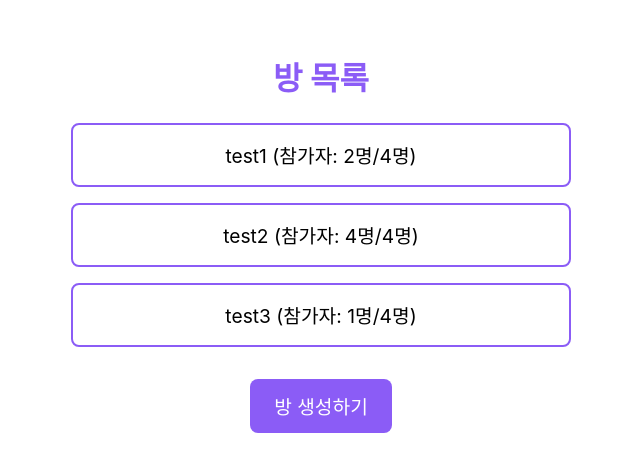
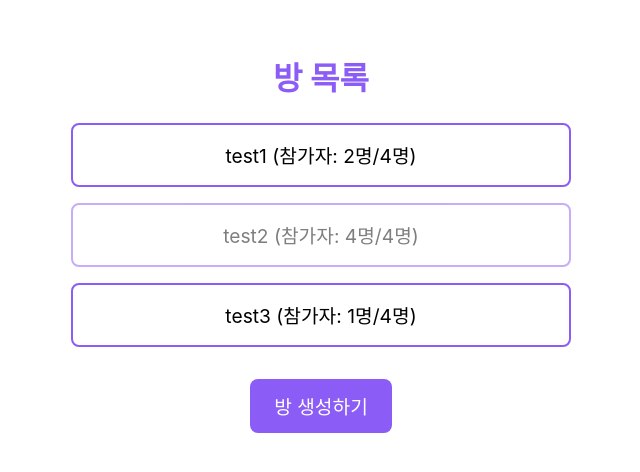
Before and after one commit to purity87/ladder-front, a React (Create React App) app: page / in a window 1280 px wide. Shown: the top 472 px of the page, without its empty margins (319-959 px from the left). Built offline with nearby package versions, Linux system fonts and the light colour scheme.

Commit message:
roomList disabled 추가 (Full 일때)

```diff
--- a/src/components/LadderBoard/GameRoom.js
+++ b/src/components/LadderBoard/GameRoom.js
@@ -6,7 +6,7 @@ export default function GameRoom() {
     // const params = new URLSearchParams(location.search);
     const roomId = location.pathname.split('/').pop();
     const nickname = location.pathname.split('/').pop();
-    const { roomInfo } = location.state || {};  // 부모 컴포넌트에서 넘겨준 상태
+    const { roomInfo } = location.state || {};  // BE에서 받아온 정보
 
     if (!roomId) return <div>Loading...</div>;
 
--- a/src/components/RoomList/JoinRoomModal.js
+++ b/src/components/RoomList/JoinRoomModal.js
@@ -45,7 +45,12 @@ const JoinRoomModal = ({ onClose, room }) => {
                     <button className="close-button" onClick={onClose}>
                         닫기
                     </button>
-                    <button className="join-button" onClick={handleJoin}>
+                    <button className="join-button"
+                            onClick={handleJoin}
+                            style={{
+                                opacity: !nickname,
+                            }}
+                            disabled={ !nickname }>
                         참석하기
                     </button>
                 </div>
--- a/src/components/RoomList/RoomList.js
+++ b/src/components/RoomList/RoomList.js
@@ -72,7 +72,12 @@ const RoomList = () => {
             <div className="room-list">
                 {rooms?.length > 0 ? (
                     rooms.map((room) => (
-                        <div key={room?.roomId} className="room-item" onClick={() => handleRoomClick(room)}>
+                        <div key={room?.roomId}
+                             className={`room-item ${room.lanes === room.attendeeCount ? 'disabled' : ''}`}
+                             onClick={() => {
+                            if (room.lanes !== room.attendeeCount) handleRoomClick(room)
+                            }}
+                        >
                             {room?.roomName} (참가자: {room?.attendeeCount}명/{room?.lanes}명)
                         </div>
                     ))
--- a/src/styles/RoomList.scss
+++ b/src/styles/RoomList.scss
@@ -34,6 +34,11 @@
     background-color: #ede9fe;
   }
 }
+.room-item.disabled {
+  pointer-events: none; // 클릭 막기
+  opacity: 0.5;         // 흐릿하게
+  cursor: not-allowed;   // 마우스 모양 변경
+}
 
 .no-rooms {
   color: #aaa;
```
